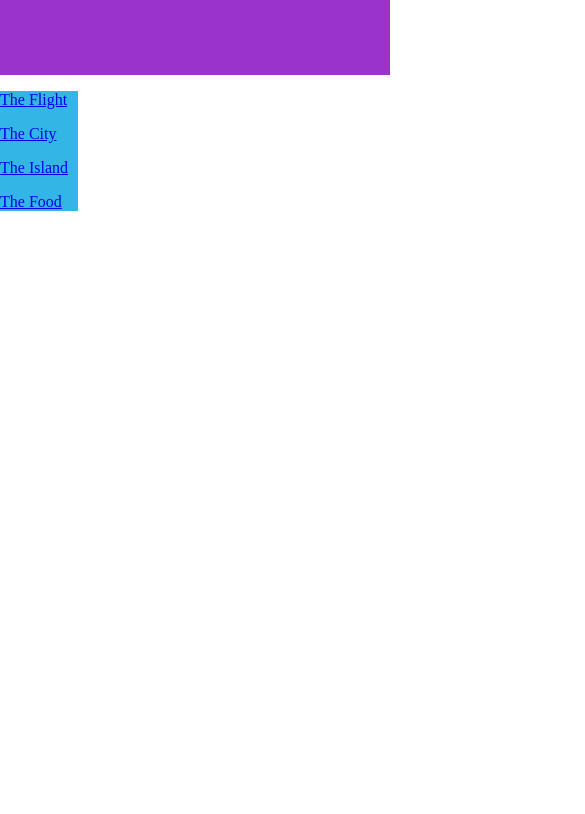
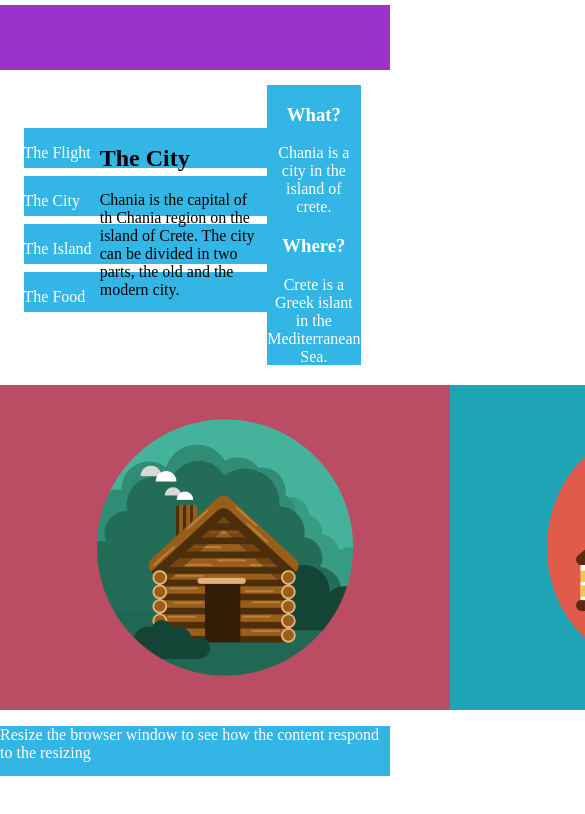
Before and after one commit to Allaan7/responsive, a plain HTML site: page exoresponsive.html in a window 390 px wide. Shown: the top 814 px of the page, 585 px wide, since content can reach past the window. Drawn offline with Linux system fonts and the light colour scheme.

Commit message:
Exo responsive

```diff
--- /dev/null
+++ b/css/correctionexoresponsive.css
@@ -0,0 +1,118 @@
+*{
+    margin: 0;
+	padding: 0;
+	border: 0;
+	vertical-align: baseline;
+    box-sizing: border-box;
+}
+
+body{
+    font-family:  'Lucida Sans', 'Lucida Sans Regular';
+}
+
+.col-1 {width: 8.33%;}
+.col-2 {width: 16.66%;}
+.col-3 {width: 25%;}
+.col-4 {width: 33.33%;}
+.col-5 {width: 41.66%;}
+.col-6 {width: 50%;}
+.col-7 {width: 58.33%;}
+.col-8 {width: 66.66%;}
+.col-9 {width: 75%;}
+.col-10 {width: 83.33%;}
+.col-11 {width: 91.66%;}
+.col-12 {width: 100%;}
+
+header{
+    background-color: #9933cc;
+    padding: 20px;
+}
+
+.zone_1{
+    display: flex;
+    justify-content: space-between;
+    margin-top: 20px;
+    padding:0 25px;
+}
+
+.navbar ul {
+    list-style-type: none;
+}
+
+.navbar li {
+    padding: 8px;
+    margin-bottom: 7px;
+    background-color: #33b5e5;
+    color: #ffffff;
+    box-shadow: 0 1px 3px rgba(0,0,0,0.12), 0 1px 2px rgba(0,0,0,0.24);
+}
+
+.center{
+    padding:20px;
+}
+
+.center h1{
+    padding:15px;
+}
+
+.aside{
+    background-color: #33b5e5;
+    color:#fff;
+    text-align: center;
+    line-height: 30px;
+    padding: 25px;
+}
+
+.zone_2{
+    display: flex;
+    margin-top: 30px;
+    flex-direction: row;
+    justify-content: space-around;
+    width: 100%;
+}
+.images{
+    display: flex;
+    flex-direction: row;
+    margin: 0;
+    justify-content: space-around;
+}
+
+img{
+    width: 100%;
+}
+
+[class*="col-"]{/*on va selectionner toutes les classes qui ont un prefixe col-*/
+    padding: 15px;
+}
+
+footer{
+    padding:25px;
+    background-color:#33b5e5 ;
+    color:#fff;
+}
+
+@media screen and (max-width:768px){
+    header{
+        background-color: #FF0000;
+    }
+    .zone_1{
+        display: flex;
+        flex-direction: column;
+        align-items: center;
+        width: 100%;
+    }
+    .zone_2{
+        display: flex;
+        flex-direction: column;
+        align-items: center;
+        margin-top: 30px;
+    }
+    .images{
+        display: flex;
+        flex-direction: row;
+        justify-content: flex-start;
+    }
+    .col-3, .col-6{
+        width: 100%;
+    }
+}
--- a/css/exoresponsive.css
+++ b/css/exoresponsive.css
@@ -1,15 +1,96 @@
 body{
-    margin: 0 auto;
+    margin: 0;
+}
+#conteneur{
+    width: 100%;
+    margin: 0;
 }
 header{
     background-color: #9933CC;
-    height: 75px;
+    height: 65px;
+    width: 100%;
+
+    margin: 5px 0px 5px 0px;
 }
-.block1{
-    width: 20%;
+main{
 
 }
-.block1, a{
-    background-color: #33B5E5;
+.part1{
+    margin: auto;
+    display: flex;
+    justify-content: space-between;
+    align-items: center;
+    width: 90%;
+}
+nav{
+    width: 20%;
+    height: 20%;
 
 }
+nav a{
+    display: block;
+    color: white;
+    text-decoration: none;
+    background-color: #33B5E5;
+    height: 40px;
+    width: 300px;
+    border: 4px solid;
+}
+.lacite{
+    margin: 10px;
+    text-align: left;
+
+}
+.quoi{
+    background-color: #33B5E5;
+    color: white;
+    text-align: center;
+    height: 255px;
+    width: 400px;
+    padding-bottom: 25px;
+    margin-top: 10px;
+    margin-right: 10px;
+
+}
+.images{
+    /* background-color: #33B5E5; */
+    width: 100%;
+    height: auto;
+    margin-top: 20px;
+    display: flex;
+    justify-content: space-around;
+
+    flex-wrap: nowrap;
+
+
+}
+.images img{
+    width: 450px;
+}
+footer{
+    color: white;
+    background-color: #33B5E5;
+    height: 50px;
+    width: 100%;
+}
+
+/* @media screen and (max-width: 768px){
+    #conteneur{
+        width: 100%;
+    }
+    header{
+        background-color:#568e35;
+    }
+    .part1{
+        display: flex;
+        flex-direction: column;
+        align-items: center;
+    }
+} */
+
+/* @media screen and (min-width:992px) and (max-width:1200px){
+    .part1{
+        display: flex;
+        flex-flow: column nowrap;
+    }
+} */
--- a/css/responsive.css
+++ b/css/responsive.css
@@ -79,7 +79,7 @@ main{
     }
 
     section{
-        flex-direction: column;/*on peut changer laxe principal de flex pour avoir affichage en bloc pour chaque div*/
+        flex-direction: column;/*on peut changer l'axe principal de flex pour avoir l'affichage en bloc pour chaque div*/
         align-items: center;
     }
 
--- a/exoresponsive.html
+++ b/exoresponsive.html
@@ -7,19 +7,45 @@
         <link rel="stylesheet" href="css/exoresponsive.css">
     </head>
     <body>
+        <section id="conteneur">
             <header>
 
             </header>
-        <div>
-            <div class="block1">
+            <main>
+                <div class="part1">
+                    <nav>
                         <a href="#"><p>The Flight</p></a>
                         <a href="#"><p>The City</p></a>
                         <a href="#"><p>The Island</p></a>
                         <a href="#"><p>The Food</p></a>
+                    </nav>
+                    <div class="lacite">
+                        <h2>The City</h2>
+                        <p>Chania is the capital of th Chania region on the island of Crete.
+                            The city can be divided in two parts, the old and the modern city.
+                        </p>
+                    </div>
+                    <div class="quoi">
+                        <h3>What?</h3>
+                        <p>Chania is a city in the island of crete.</p>
+
+                        <h3>Where?</h3>
+                        <p>Crete is a Greek islant in the Mediterranean Sea.</p>
+
+                        <h3>How?</h3>
+                        <p>You can reach Chania airport from all over Europe.</p>
+                    </div>
+                </div>
+                <div class="images">
+                    <img src="img/cabin.png" alt="">
+                    <img src="img/cake.png" alt="">
+                    <img src="img/circus.png" alt="">
+                    <img src="img/game.png" alt="">
                 </div>
                 <footer>
-
+                    <p>Resize the browser window to see how the content respond to the resizing</p>
                 </footer>
-        </div>
+            </main>
+        </section>
     </body>
 </html>
```
Also changed, not shown: correctionexoresponsive.html (added, +51 -0 lines). Lines whose indentation alone changed are shown as unchanged.
